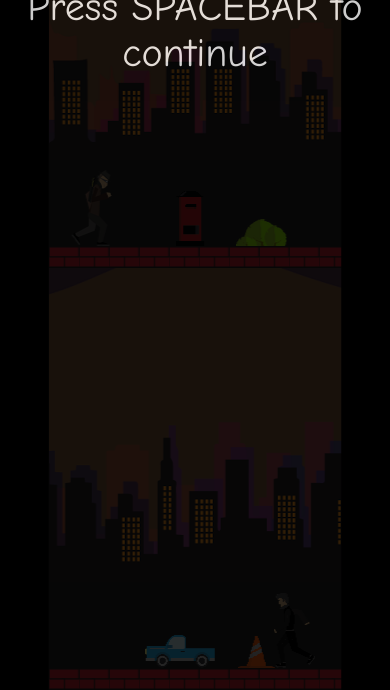
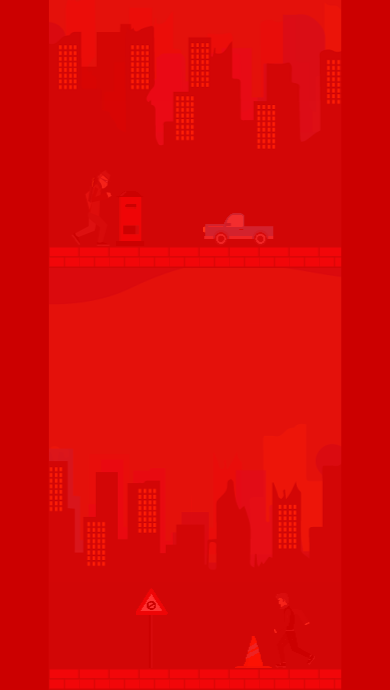
Before and after one commit to Chandana02/Festemeber_Jump, a plain HTML site: page jump.html in a window 390 px wide. Shown: the part 154-844 px from the top of the page. Drawn offline with Linux system fonts and the light colour scheme.

Commit message:
life lost div and no page reload

```diff
--- a/jump.html
+++ b/jump.html
@@ -1,7 +1,7 @@
 <html>
 <head>
 <script type="text/javascript">
- /*
+
   (function(i,s,o,g,r,a,m){i['GoogleAnalyticsObject']=r;i[r]=i[r]||function(){
   (i[r].q=i[r].q||[]).push(arguments)},i[r].l=1*new Date();a=s.createElement(o),
   m=s.getElementsByTagName(o)[0];a.async=1;a.src=g;m.parentNode.insertBefore(a,m)
@@ -10,24 +10,24 @@
   ga('create', 'UA-63619088-6', 'auto');
   ga('send', 'pageview');
 
-*/
+
 </script>
 <title>Just_Jump</title>
 <style type="text/css">
-	#canvas-wrap { position:relative } /* Make this a positioned parent */
-	#overlay     { position:absolute; top:5px; left:10px; }
-	#one {
+  #canvas-wrap { position:relative } /* Make this a positioned parent */
+  #overlay     { position:absolute; top:5px; left:10px; }
+  #one {
     position: absolute;
     top: 30px;
     left:10px;
-	}
+  }
 </style>
 </head>
 <body style="margin:0px;">
-<script type="text/javascript">
-	window.fbAsyncInit = function() {
+<script>
+  window.fbAsyncInit = function() {
     FB.init({
-      appId      : '1649833415265075',
+      appId      : '587956731352454',
       xfbml      : true,
       version    : 'v2.4'
     });
--- a/jump.js
+++ b/jump.js
@@ -34,7 +34,7 @@ var lives = [], life, no_lives=4, life_loss = 0;
 var BUFFER_OBSTACLE_SPACE = cw/4;
 var jump_sound = new Audio("sounds/CanonShoot.wav");
 var collision_sound = new Audio("sounds/explosion.wav");
-var bg_sound = new Audio("sounds/bg.wav");
+//var bg_sound = new Audio("sounds/bg.wav");
 var obstacles = [];
 var pw = 30; //pavementWidth
 var ph = 22;  //pavementHeight
@@ -106,21 +106,6 @@ function create_player(options)
            			//console.log(xyz.frameIndex);
 
 	            	}
-	            	/*else
-	            	{
-	            		//console.log(frameIndex);
-	            		if(xyz.frameIndex==3 || xyz.frameIndex==2 || xyz.frameIndex==1)
-	                	xyz.frameIndex=0;
-	                else if(xyz.frameIndex==0 && f==0)
-	                	{xyz.frameIndex=2;f=1;}
-	                else if(xyz.frameIndex==0 && f==1)
-	                	{xyz.frameIndex=3;f=0;}
-	                if(xyz.JUMP_ACTIVATE==1)
-           			{
-           				xyz.frameIndex=1;
-           			}
-           		//	console.log(xyz.frameIndex);
-	            	}*/
 
 
            		}
@@ -157,17 +142,6 @@ function create_player(options)
 
 			xyz.render = function ()
 			{
-				// xyz.context.save();
-			 //  	xyz.context.fillStyle = 'rgba(0,0,0,.6)';
-			 //  	xyz.context.fillRect(xyz.x,xyz.y, xyz.width / xyz.numberOfFrames, xyz.height);
-			 //  	xyz.context.restore();
-
-				// xyz.context.save();
-			 //  	xyz.context.translate(xyz.x, xyz.y);
-			 //  	if(xyz.playerindex == 1) {
-			 //    	xyz.context.scale(-1,1);
-			 //    	xyz.context.translate(-xyz.width/xyz.numberOfFrames,0);
-			 //  	}
 			  	xyz.context.drawImage(
 			    xyz.image,											//img source
 			    xyz.frameIndex * (xyz.width / numberOfFrames),			//sx
@@ -359,6 +333,7 @@ function check_collision()
 		 	player.x<=obstacles_above[i].x+obstacles_above[i].width)
 			{
 				no_lives--;
+				life_lost();
 				obstacles_above=[];
 				obstacles_below=[];
 			}
@@ -370,11 +345,8 @@ function check_collision()
 				player1.y+heightsprite/player1.frames>=obstacles_below[ji].y &&
 				player1.x+widthsprite/player1.numberOfFrames>=obstacles_below[ji].x)
 			{
-				var _ = player1.x<=obstacles_below[ji].x+obstacles_below[ji].width,
-					__ = player1.y+heightsprite/player1.frames>=obstacles_below[ji].y,
-					___ = player1.x+widthsprite/player1.numberOfFrames>=obstacles_below[ji].x
-				//alert("Dead!" + _ + __ + ___);
 				no_lives--;
+				life_lost();
 				obstacles_below=[];
 				obstacles_above=[];
 			}
@@ -424,11 +396,6 @@ function check_no_lives() {
 	if(no_lives==0) {
 		GAME_OVER = 1;
 		try_again("Sorry! You lost! Better luck next time :P");
-
-		window.onkeydown = function (e) {
-			if(e.keyCode == 32)
-				location.reload();
-		}
 	}
 }
 
@@ -458,8 +425,10 @@ function render_background()
 
     ctx.drawImage(bg1, 0, 0, bg1.width, bg1.height, wallspace + vsx1, ch/2, bg1.width, bg1.height);
     ctx.drawImage(bg1, 0, 0, bg1.width, bg1.height, wallspace + vsx1 + bg1.width, ch/2, bg1.width, bg1.height);
+    try{
     ctx.drawImage(bg1, bg1.width - vsx1, 0, vsx1 , bg1.height, wallspace, ch/2, vsx1, bg1.height);
-
+    	}
+    	catch(e) {}
     vsx1 += 2;
     if(vsx1 >= bg1.width) {
         vsx1 = 0;
@@ -482,37 +451,32 @@ function try_again(str)
 	divtag.style.fontFamily = "Comic Sans MS";
 	divtag.align = "center";
 	divtag.innerHTML = "Your score is:" + score + "<br>" + str + "<br> Press SPACEBAR to continue<br>";
+	if(str == "You win! Wanna play again?") {
+		divtag.style.backgroundColor = "green";
+		// onethief = document.createElement('img');
+		// onethief.src = "images/onethief.png";
+		// onethief.style.position = "absolute";
+		// onethief.style.left = '0px';
+		// onethief.style.bottom = '50px';
+		// onethief.style.zIndex = 100;
+		// document.getElementById('again').appendChild(onethief);
+}
 	document.body.appendChild(divtag);
-	share = document.createElement('img');
-	share.src = 'images/facebookshare.jpeg';
-	share.width = 70;
-	share.height = 20;
-	share.onclick = FBShareOp();/*function() {
-		FB.ui({
-		  method: 'share',
-		  name: "Just Jump",
-		  link: "http://games.festember.com/just-jump/",
 
-		  description: "I scored " + score + ". Can you beat this?"});
-};
-document.getElementById("again").appendChild(share);
+	window.onkeydown = function (e) {
+				if(e.keyCode == 32)
+				{
+				GAME_OVER=0;
+				document.body.removeChild(divtag);
+				player.x = wallspace+20;
+				player1.x = cw-wallspace-widthsprite/4-20;
+				no_lives = 4;
+				score = 0;
+				start_Game();
+				}
+				}
+}
 
-	/*like = document.createElement('img');
-	like.src = 'images/like.jpeg';
-	like.width = 70;
-	like.height = 20;
-	like.onclick = function() {
-		FB.ui({
-		  method: 'like',
-		  name: "Just Jump",
-		  link: "http://games.festember.com/just-jump/",
-
-		  description: "I scored " + score + ". Can you beat this?"});
-};
-document.getElementById("again").appendChild(like);*/
-
-	//document.getElementById("again").appendChild(but);
-}
 
 function FBShareOp(){
 	var product_name   = 	'just jump';
@@ -545,6 +509,35 @@ function FBShareOp(){
     });
 }
 
+function life_lost() {
+	GAME_OVER=1;
+	if(no_lives!=0)
+	{
+	lost=document.createElement('div');
+	lost.id = "again";
+	lost.style.height=window.innerHeight;
+	lost.style.width=window.innerWidth;
+	lost.style.backgroundColor="red";
+	lost.style.opacity="0.8";
+	lost.style.position = "absolute";
+	lost.style.left = "0px";
+	lost.style.top = "0px";
+	lost.style.fontSize = "40px";
+	lost.style.color = "white";
+	lost.style.fontFamily = "Comic Sans MS";
+	lost.align = "center";
+	lost.innerHTML = "You lost a life! <br> Press SPACEBAR to continue<br>";
+	document.body.appendChild(lost);
+				 window.onkeydown = function (e) {
+				if(e.keyCode == 32)
+				{
+				GAME_OVER=0;
+				document.body.removeChild(lost);
+				start_Game();
+				}
+				}
+			}
+}
 
 //bg_sound.play();
 bg = 1;
@@ -562,6 +555,7 @@ function start_Game() {
 			requestAnimationFrame(start_Game);
 			// bg_sound.play();
 			bg = 1;
+			checkkey();
 			ctx.clearRect(0,0,cw,ch);
 			render_background();
 			render_pavement();
@@ -586,16 +580,12 @@ function start_Game() {
 			if(player.x>=player1.x) {
 				GAME_OVER = 1;
 				try_again("You win! Wanna play again?");
-				 window.onkeydown = function (e) {
-				if(e.keyCode == 32)
-				location.reload();
-				}
-
 			}
 	}
 }
 
-
+function checkkey()
+{
 window.onkeydown = function(event)
 {
 	e=event.keyCode;
@@ -618,3 +608,4 @@ window.onkeydown = function(event)
 		}
 	}
 }
+}
```
